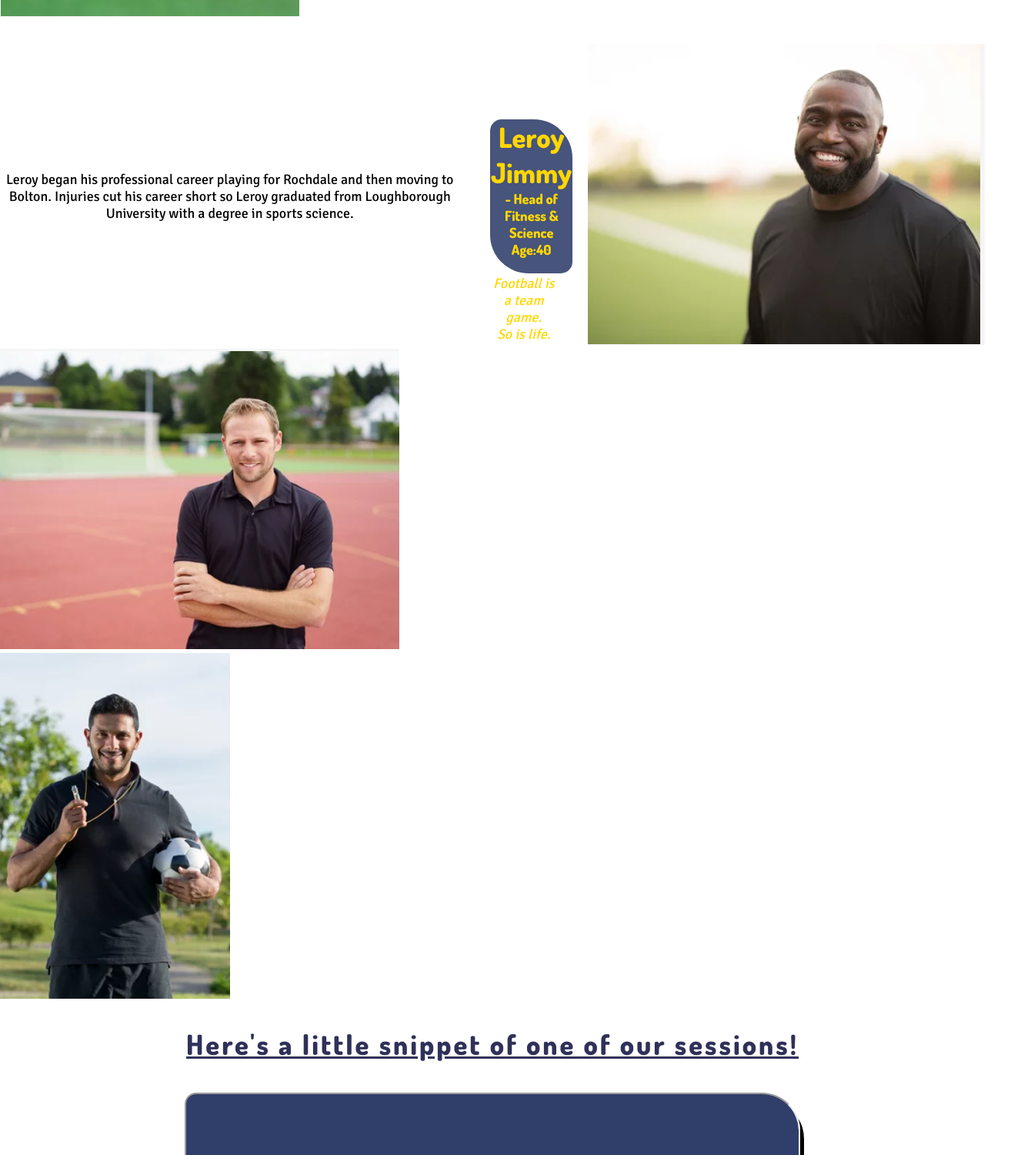
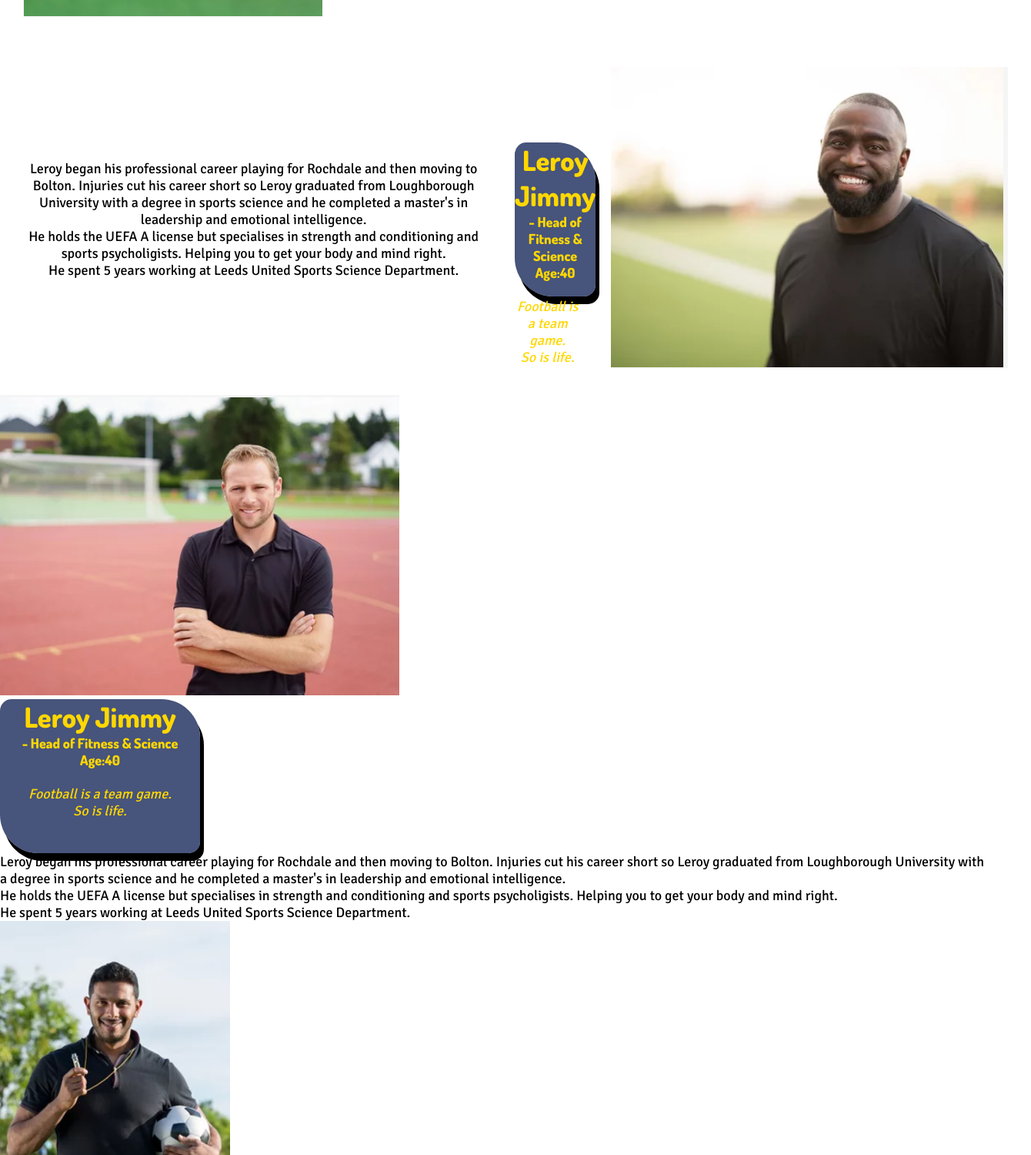
Before and after one commit to benlamb95/premier-football, a plain HTML site: page coaches.html in a window 1280 px wide. Shown: the part 566-2066 px from the top of the page at 77% size, 1340 px wide, since content can reach past the window. Drawn offline with Linux system fonts and the light colour scheme; grey boxes are pictures that could not be loaded.

Commit message:
Add coaches heading box shadow to fit in line with design. Add HTML structure for thord coach

```diff
--- a/assets/css/style.css
+++ b/assets/css/style.css
@@ -361,8 +361,13 @@ footer p {
     vertical-align: middle;
     background-color: rgba(26, 42, 90, .8);
     border-radius: 15px 50px;
+    box-shadow: 5px 10px;
     height: 200px;
     width: 260px;
+}
+
+.coach-heading p {
+    color: #FFD700;
 }
 
 /*--Coach Vinnie--*/
@@ -374,11 +379,7 @@ footer p {
     align-items: center;
     gap: 20px;
     width: 100%;
-    margin-top: 30px;
-}
-
-.coach-heading p {
-    color: #FFD700;
+    margin: 30px;
 }
 
 .coach-vinny p {
@@ -395,7 +396,7 @@ footer p {
     align-items: center;
     gap: 20px;
     width: 100%;
-    margin-top: 30px;
+    margin: 30px;
 }
 
 .coach-leroy p {
--- a/coaches.html
+++ b/coaches.html
@@ -85,18 +85,39 @@
                 </div>
                 <div>
                     <p> Leroy began his professional career playing for Rochdale and then moving to Bolton. Injuries cut
-                    his career short so Leroy graduated from Loughborough University with a degree in sports science.
+                        his career short so Leroy graduated from Loughborough University with a degree in sports
+                        science and he completed a master's in leadership and emotional intelligence.
                         <br>
-
-
+                        He holds the UEFA A license but specialises in strength and conditioning and sports
+                        psycholigists. Helping you to get your body and mind right.
+                        <br>
+                        He spent 5 years working at Leeds United Sports Science Department.
                     </p>
                 </div>
             </div>
         </section>
         <!--Coach Haris-->
         <section>
-            <div id="coach-haris">
-                <img src="./assets/images/coach-3.PNG" alt="Image of coach Haris Tom">
+            <div class="coach-haris">
+                <div><img src="./assets/images/coach-3.PNG" alt="Image of coach Haris Tom"></div>
+                <div class="coach-heading">
+                    <h2>Leroy Jimmy</h2>
+                    <h3>- Head of Fitness & Science</h3>
+                    <h3>Age:40</h3>
+                    <br>
+                    <p><em>Football is a team game. <br> So is life.</em></p>
+                </div>
+                <div>
+                    <p> Leroy began his professional career playing for Rochdale and then moving to Bolton. Injuries cut
+                        his career short so Leroy graduated from Loughborough University with a degree in sports
+                        science and he completed a master's in leadership and emotional intelligence.
+                        <br>
+                        He holds the UEFA A license but specialises in strength and conditioning and sports
+                        psycholigists. Helping you to get your body and mind right.
+                        <br>
+                        He spent 5 years working at Leeds United Sports Science Department.
+                    </p>
+                </div>
             </div>
         </section>
         <!--Coach Ibrahim-->
```
Lines whose indentation alone changed are shown as unchanged.
